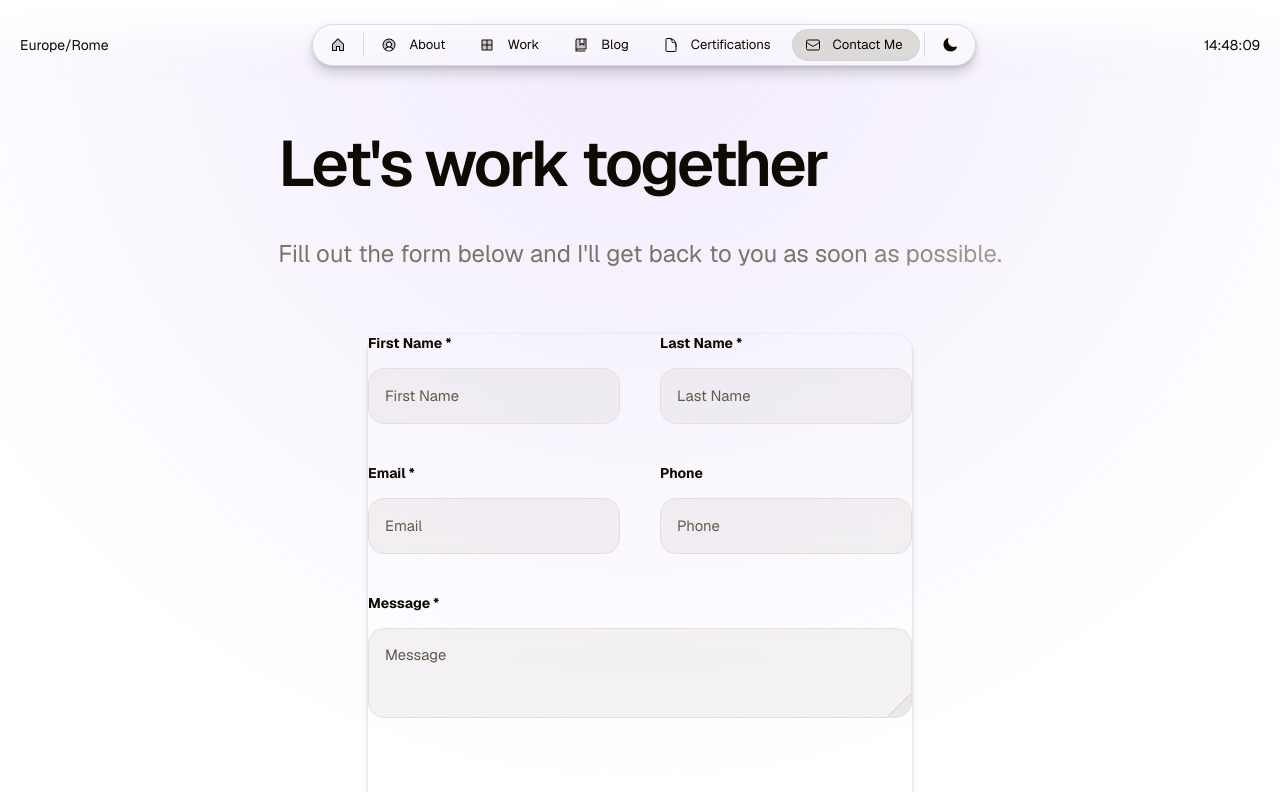
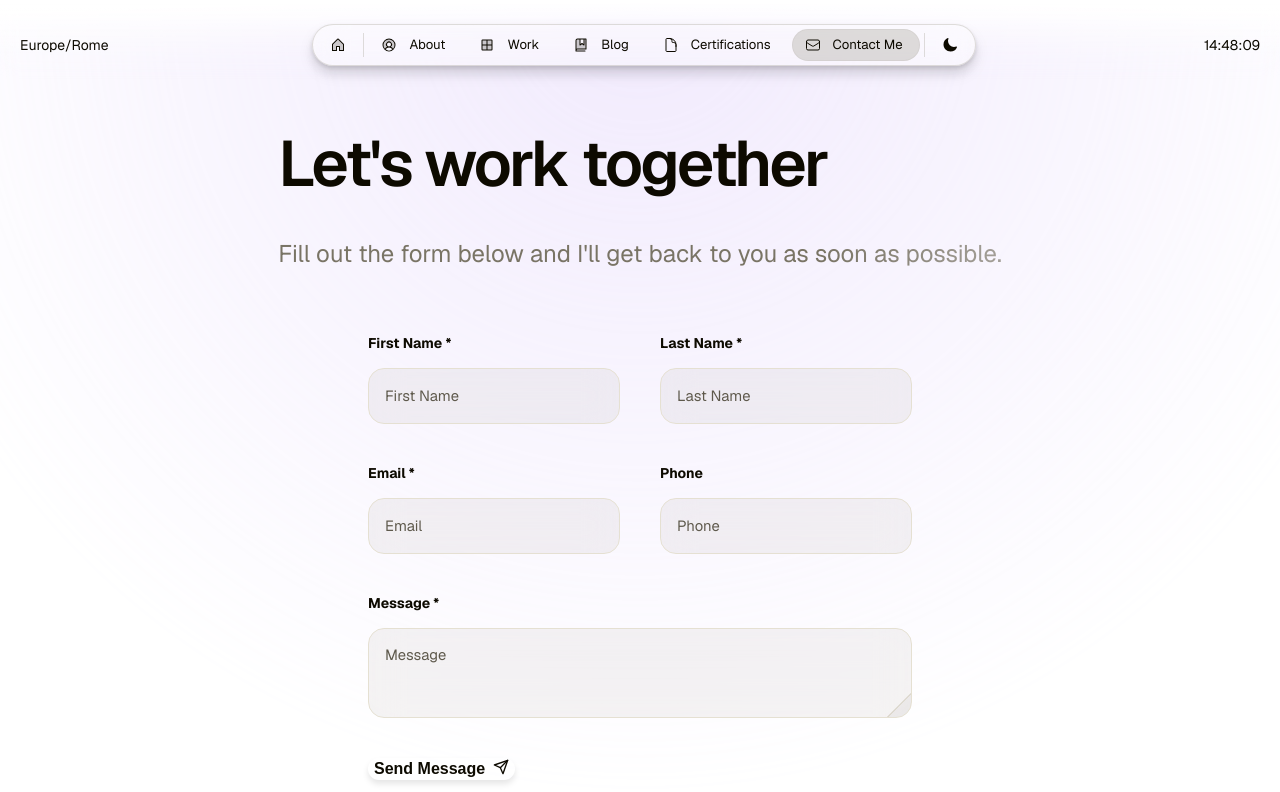
Before and after one commit to IacopoLibero/portfolio, a Next.js app: page /contact-me in a window 1280 px wide. Shown: the top 792 px of the page. Built offline with nearby package versions, Linux system fonts and the light colour scheme.

Commit message:
Refactor Contact Me form layout and styles for improved user experience; enhance button interactions and error handling

```diff
--- a/src/app/contact-me/page.tsx
+++ b/src/app/contact-me/page.tsx
@@ -165,13 +165,6 @@ export default function ContactMe() {
             </Column>
 
             <div style={{ maxWidth: '768px', margin: '0 auto', padding: '0 16px' }}>
-                <div style={{
-                    background: 'var(--color-surface)',
-                    borderRadius: 'var(--radius-l)',
-                    padding: 'var(--spacing-l)',
-                    border: '1px solid var(--color-neutral-alpha-medium)',
-                    boxShadow: 'var(--shadow-m)'
-                }}>
                 <form onSubmit={handleSubmit} noValidate>
                     <Flex direction="column" gap="l">
                         <Flex direction="row" gap="l">
@@ -280,28 +273,48 @@ export default function ContactMe() {
                             )}
                         </Flex>
 
-                            <Flex horizontal="start" paddingTop="m">
+                        <Flex horizontal="start" >
                             <button
                                 type="submit"
                                 style={{
                                     background: 'var(--color-brand-background-strong)',
                                     color: 'var(--color-brand-on-background-strong)',
-                                        padding: '10px 20px',
                                     border: 'none',
                                     borderRadius: 'var(--radius-m)',
                                     fontSize: '16px',
                                     fontWeight: 'bold',
                                     cursor: isSubmitting ? 'wait' : 'pointer',
-                                        opacity: isSubmitting ? 0.7 : 1
+                                    opacity: isSubmitting ? 0.7 : 1,
+                                    boxShadow: '0 4px 6px rgba(0, 0, 0, 0.1)',
+                                    transition: 'all 0.2s ease',
+                                    display: 'flex',
+                                    alignItems: 'center',
+                                    justifyContent: 'center',
+                                }}
+                                onMouseOver={(e) => {
+                                    e.currentTarget.style.transform = 'translateY(-2px)';
+                                    e.currentTarget.style.boxShadow = '0 6px 8px rgba(0, 0, 0, 0.12)';
+                                }}
+                                onMouseOut={(e) => {
+                                    e.currentTarget.style.transform = 'translateY(0)';
+                                    e.currentTarget.style.boxShadow = '0 4px 6px rgba(0, 0, 0, 0.1)';
                                 }}
                                 disabled={isSubmitting}
                             >
                                 {isSubmitting ? "Sending..." : "Send Message"}
+                                {!isSubmitting && (
+                                    <span style={{ marginLeft: '8px', display: 'inline-block' }}>
+                                        <svg width="16" height="16" viewBox="0 0 24 24" fill="none" xmlns="http://www.w3.org/2000/svg">
+                                            <path d="M22 2L11 13" stroke="currentColor" strokeWidth="2" strokeLinecap="round" strokeLinejoin="round" />
+                                            <path d="M22 2L15 22L11 13L2 9L22 2Z" stroke="currentColor" strokeWidth="2" strokeLinecap="round" strokeLinejoin="round" />
+                                        </svg>
+                                    </span>
+                                )}
                             </button>
                         </Flex>
                     </Flex>
                 </form>
-                </div>
+
 
                 {/* Mobile success message - only visible on mobile */}
                 {showSuccess && (
@@ -311,8 +324,7 @@ export default function ContactMe() {
                         borderRadius: '8px',
                         boxShadow: 'var(--shadow-l)',
                         padding: 'var(--spacing-l)',
-                        marginTop: '16px',
-                        marginBottom: '16px'
+                        marginTop: '30px'
                     }}>
                         <Heading as="h3" variant="heading-strong-s">Message Sent!</Heading>
                         <Text>Thank you for your message. I'll get back to you soon.</Text>
```
Lines whose indentation alone changed are shown as unchanged.
